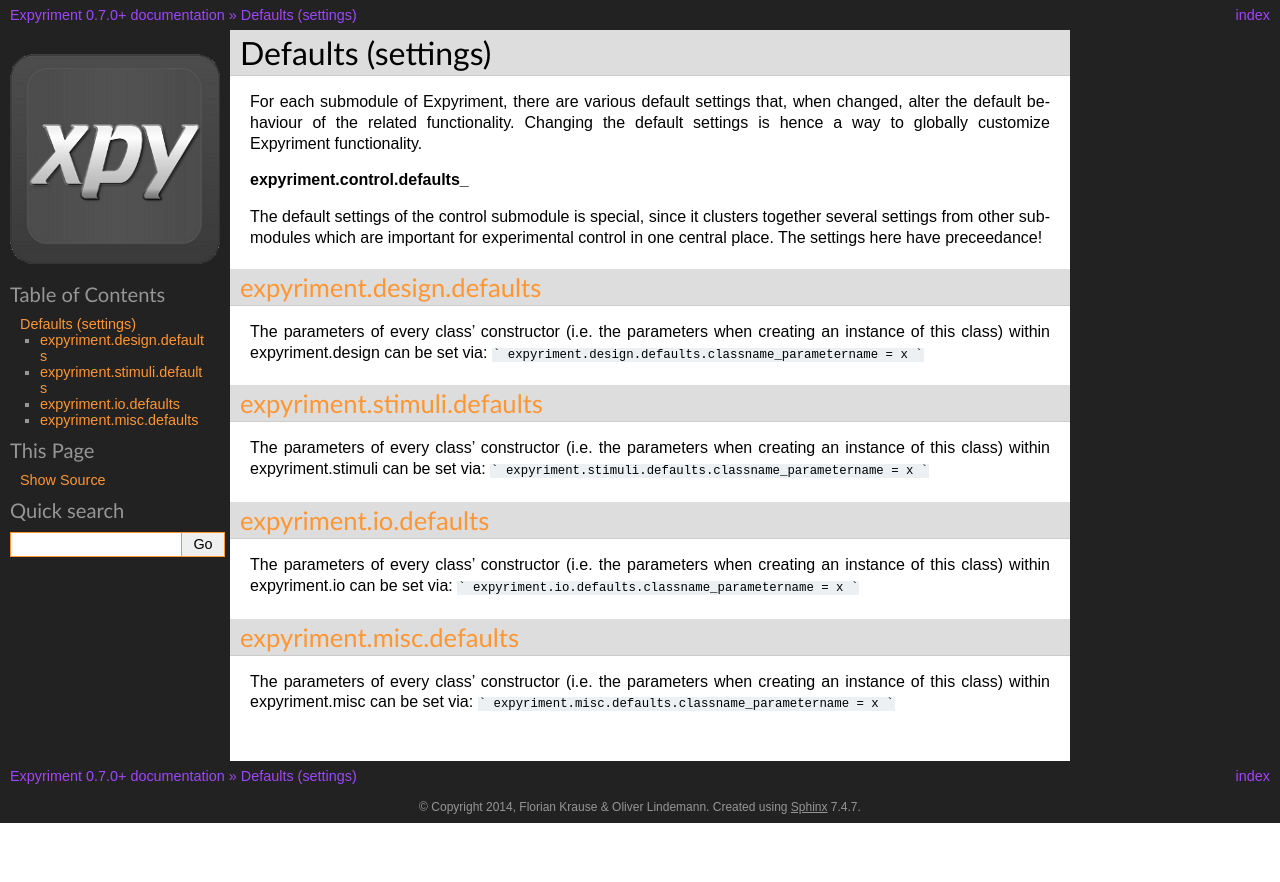
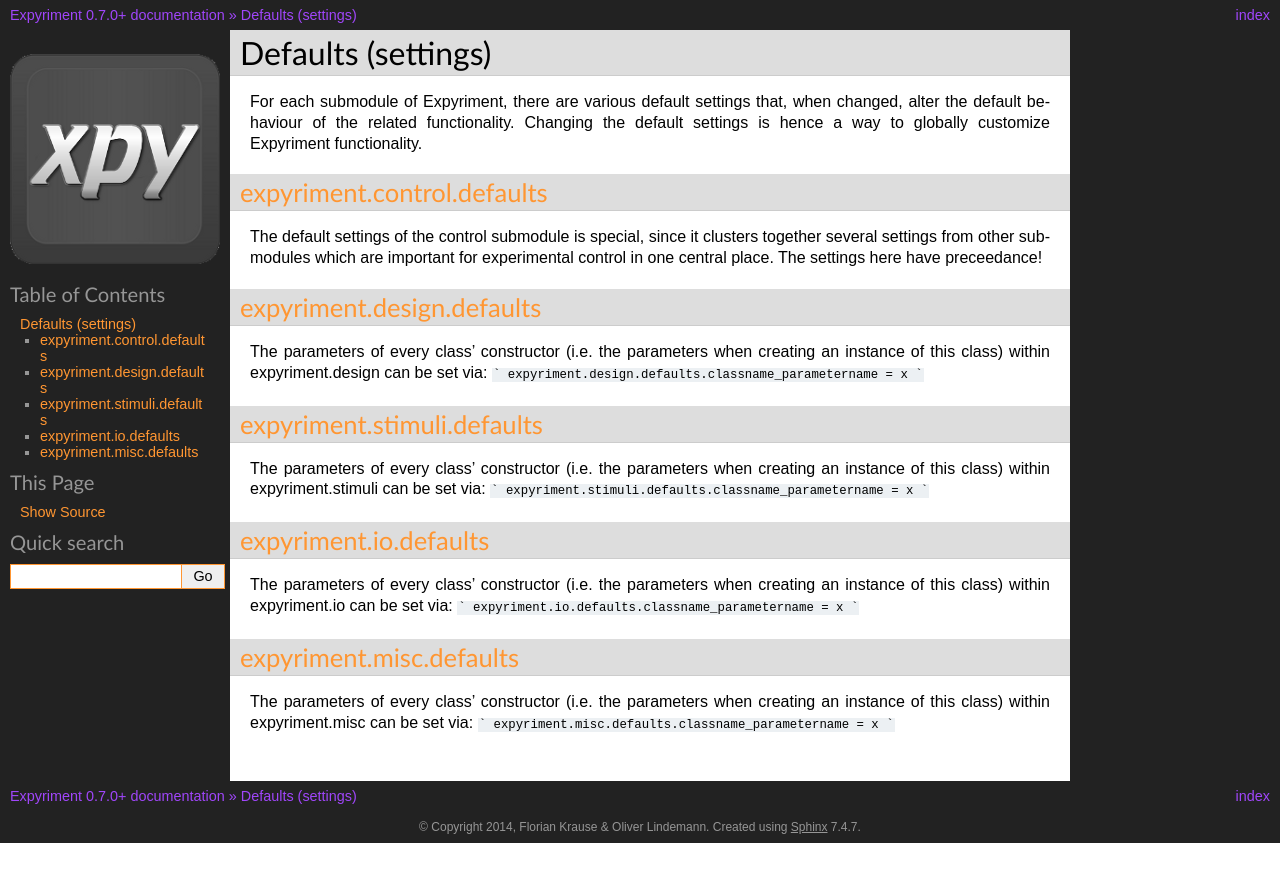
Before and after one commit to expyriment/expyriment, a Sphinx documentation site: the page built from documentation/sphinx/Defaults.rst, in a window 1280 px wide. Shown: the top 882 px of the page. Built offline with Sphinx 7.4.7, drawn with Linux system fonts in a browser that asks for light colours; pages that are not in the unit, such as notebooks, are missing from menus.

Commit message:
Update Defaults.rst

```diff
--- a/documentation/sphinx/Defaults.rst
+++ b/documentation/sphinx/Defaults.rst
@@ -5,8 +5,8 @@
 Changing the default settings is hence a way to globally customize
 Expyriment functionality.
 
-**expyriment.control.defaults_**
-
+expyriment.control.defaults_
+------------------------------
 The default settings of the control submodule is special, since it clusters
 together several settings from other submodules which are important for
 experimental control in one central place. The settings here have preceedance!
```
